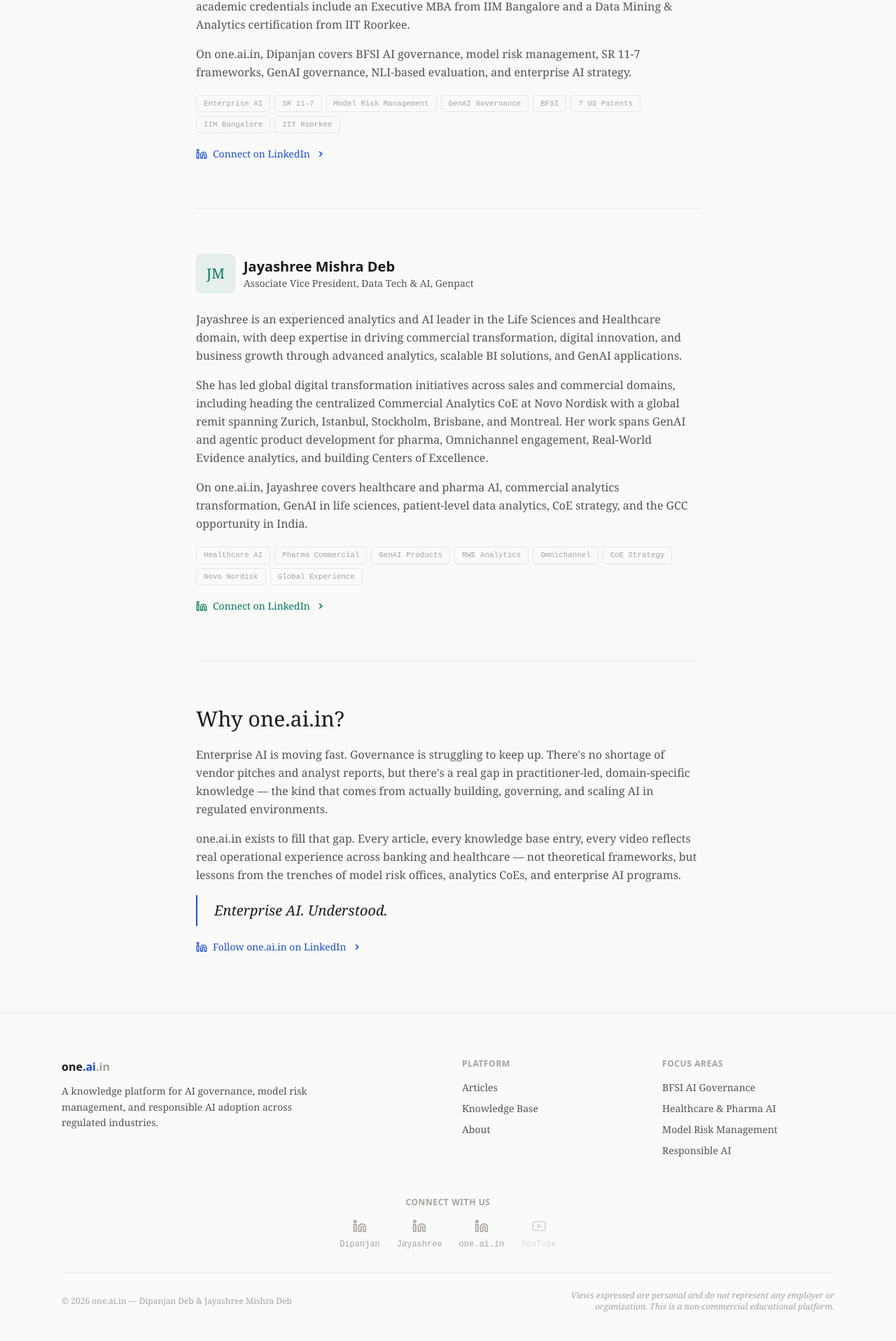
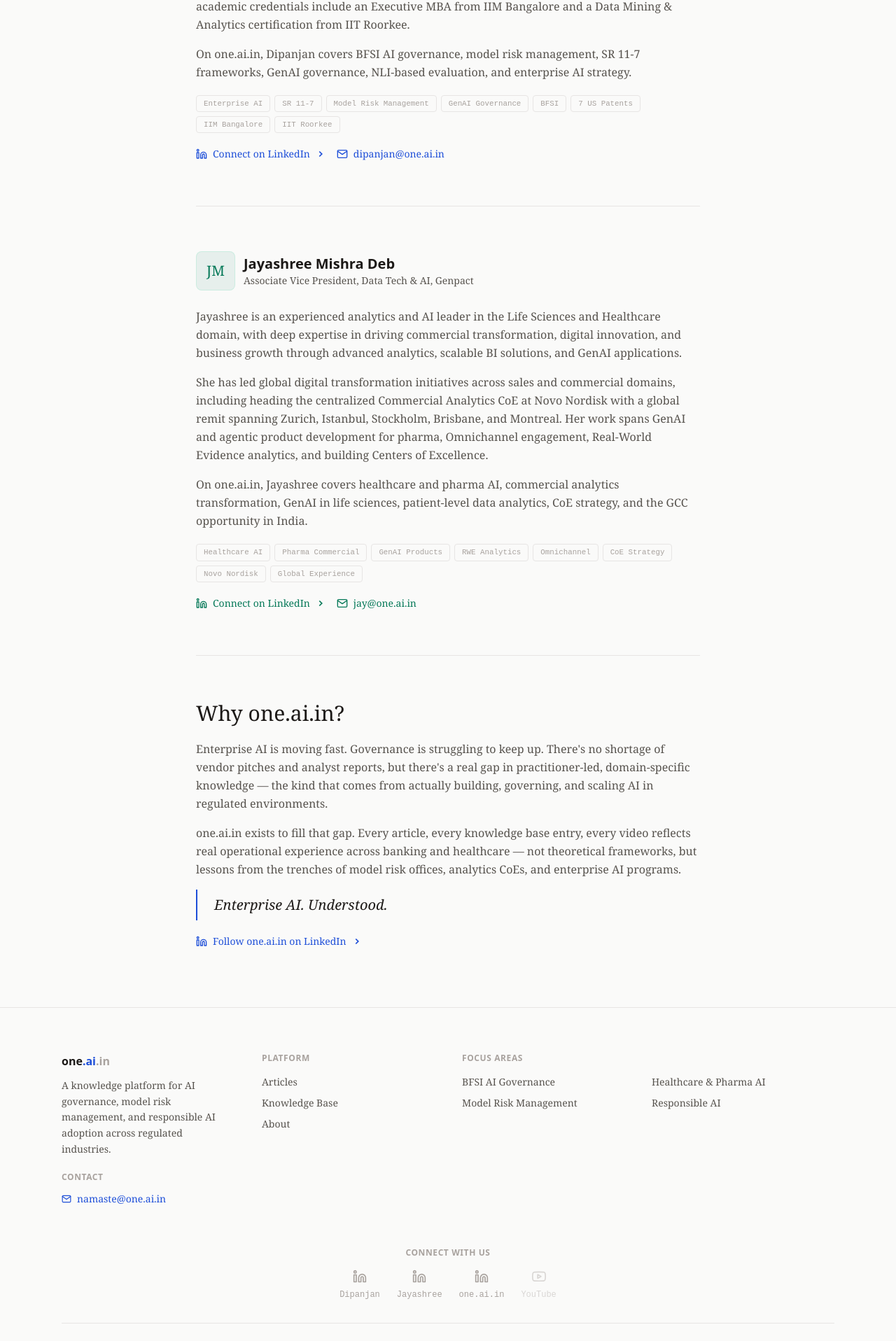
Before and after one commit to daretoshare/oneaiin, a Next.js app: page /about in a window 1280 px wide. Shown: the part 887-2803 px from the top of the page at 70% size. Built offline with nearby package versions, Linux system fonts and the light colour scheme.

Commit message:
Beehiiv and email integration

```diff
--- a/app/about/page.tsx
+++ b/app/about/page.tsx
@@ -67,11 +67,12 @@
             ))}
           </div>
 
+          <div className="flex flex-wrap gap-4 mt-5">
             <a
               href="https://www.linkedin.com/in/deb-dipanjan/"
               target="_blank"
               rel="noopener noreferrer"
-            className="inline-flex items-center gap-2 mt-5 text-sm transition-opacity hover:opacity-70"
+              className="inline-flex items-center gap-2 text-sm transition-opacity hover:opacity-70"
               style={{ color: 'var(--accent)' }}
             >
               <svg width="16" height="16" viewBox="0 0 24 24" fill="none" stroke="currentColor" strokeWidth="2" strokeLinecap="round" strokeLinejoin="round">
@@ -84,6 +85,18 @@
                 <path d="M6 4l4 4-4 4" />
               </svg>
             </a>
+            <a
+              href="mailto:dipanjan@one.ai.in"
+              className="inline-flex items-center gap-2 text-sm transition-opacity hover:opacity-70"
+              style={{ color: 'var(--accent)' }}
+            >
+              <svg width="16" height="16" viewBox="0 0 24 24" fill="none" stroke="currentColor" strokeWidth="2" strokeLinecap="round" strokeLinejoin="round">
+                <path d="M4 4h16c1.1 0 2 .9 2 2v12c0 1.1-.9 2-2 2H4c-1.1 0-2-.9-2-2V6c0-1.1.9-2 2-2z" />
+                <polyline points="22,6 12,13 2,6" />
+              </svg>
+              <span>dipanjan@one.ai.in</span>
+            </a>
+          </div>
         </div>
 
         <div className="divider mb-16" />
@@ -128,11 +141,12 @@
             ))}
           </div>
 
+          <div className="flex flex-wrap gap-4 mt-5">
             <a
               href="https://www.linkedin.com/in/mishra-jayashree/"
               target="_blank"
               rel="noopener noreferrer"
-            className="inline-flex items-center gap-2 mt-5 text-sm transition-opacity hover:opacity-70"
+              className="inline-flex items-center gap-2 text-sm transition-opacity hover:opacity-70"
               style={{ color: 'var(--signal)' }}
             >
               <svg width="16" height="16" viewBox="0 0 24 24" fill="none" stroke="currentColor" strokeWidth="2" strokeLinecap="round" strokeLinejoin="round">
@@ -145,6 +159,18 @@
                 <path d="M6 4l4 4-4 4" />
               </svg>
             </a>
+            <a
+              href="mailto:jay@one.ai.in"
+              className="inline-flex items-center gap-2 text-sm transition-opacity hover:opacity-70"
+              style={{ color: 'var(--signal)' }}
+            >
+              <svg width="16" height="16" viewBox="0 0 24 24" fill="none" stroke="currentColor" strokeWidth="2" strokeLinecap="round" strokeLinejoin="round">
+                <path d="M4 4h16c1.1 0 2 .9 2 2v12c0 1.1-.9 2-2 2H4c-1.1 0-2-.9-2-2V6c0-1.1.9-2 2-2z" />
+                <polyline points="22,6 12,13 2,6" />
+              </svg>
+              <span>jay@one.ai.in</span>
+            </a>
+          </div>
         </div>
 
         <div className="divider mb-16" />
--- a/app/components/Footer.tsx
+++ b/app/components/Footer.tsx
@@ -5,17 +5,33 @@
     <footer style={{ borderTop: '1px solid var(--divider)' }}>
       <div className="max-w-6xl mx-auto px-6 py-16">
         <div className="grid grid-cols-1 md:grid-cols-4 gap-10">
-          <div className="md:col-span-2">
+          <div className="md:col-span-1">
             <Link href="/" className="inline-block mb-3">
               <span className="font-heading font-bold text-base" style={{ color: 'var(--text-primary)' }}>
                 one<span style={{ color: 'var(--accent)' }}>.ai</span>
                 <span style={{ color: 'var(--text-muted)' }}>.in</span>
               </span>
             </Link>
-            <p className="text-sm leading-relaxed max-w-sm" style={{ color: 'var(--text-secondary)' }}>
+            <p className="text-sm leading-relaxed max-w-sm mb-5" style={{ color: 'var(--text-secondary)' }}>
               A knowledge platform for AI governance, model risk management,
               and responsible AI adoption across regulated industries.
             </p>
+            <div>
+              <h4 className="font-heading font-semibold text-xs uppercase tracking-wider mb-3" style={{ color: 'var(--text-muted)' }}>
+                Contact
+              </h4>
+              <a
+                href="mailto:namaste@one.ai.in"
+                className="inline-flex items-center gap-2 text-sm transition-opacity hover:opacity-70"
+                style={{ color: 'var(--accent)' }}
+              >
+                <svg width="14" height="14" viewBox="0 0 24 24" fill="none" stroke="currentColor" strokeWidth="2" strokeLinecap="round" strokeLinejoin="round">
+                  <path d="M4 4h16c1.1 0 2 .9 2 2v12c0 1.1-.9 2-2 2H4c-1.1 0-2-.9-2-2V6c0-1.1.9-2 2-2z" />
+                  <polyline points="22,6 12,13 2,6" />
+                </svg>
+                <span>namaste@one.ai.in</span>
+              </a>
+            </div>
           </div>
 
           <div>
@@ -35,11 +51,11 @@
             </div>
           </div>
 
-          <div>
+          <div className="md:col-span-2">
             <h4 className="font-heading font-semibold text-xs uppercase tracking-wider mb-4" style={{ color: 'var(--text-muted)' }}>
               Focus Areas
             </h4>
-            <div className="space-y-2.5 text-sm" style={{ color: 'var(--text-secondary)' }}>
+            <div className="grid grid-cols-2 gap-2.5 text-sm" style={{ color: 'var(--text-secondary)' }}>
               <p>BFSI AI Governance</p>
               <p>Healthcare &amp; Pharma AI</p>
               <p>Model Risk Management</p>
--- a/app/components/Navigation.tsx
+++ b/app/components/Navigation.tsx
@@ -78,8 +78,8 @@
             </button>
 
             {/* Subscribe CTA */}
-            <a
-              href="#newsletter"
+            <Link
+              href="/#newsletter"
               className="hidden md:inline-flex px-4 py-1.5 font-heading text-sm font-semibold rounded-md transition-colors"
               style={{
                 color: 'var(--accent)',
@@ -88,7 +88,7 @@
               }}
             >
               Subscribe
-            </a>
+            </Link>
 
             {/* Mobile toggle */}
             <button
--- a/app/globals.css
+++ b/app/globals.css
@@ -220,6 +220,15 @@
     margin: 2.5rem 0;
   }
   .prose-article em { color: var(--text-secondary); }
+
+  /* ─── beehiiv Newsletter Embed ─── */
+  .beehiiv-embed-container {
+    width: 100%;
+  }
+
+  .beehiiv-embed-container iframe {
+    border-radius: 8px !important;
+  }
 }
 
 /* ─── Scrollbar ─── */
--- a/app/page.tsx
+++ b/app/page.tsx
@@ -1,4 +1,5 @@
 import Link from 'next/link';
+import Script from 'next/script';
 
 function Stat({ value, label }: { value: string; label: string }) {
   return (
@@ -47,6 +48,7 @@
   name,
   title,
   org,
+  email,
   credentials,
   domains,
   color,
@@ -55,6 +57,7 @@
   name: string;
   title: string;
   org: string;
+  email: string;
   credentials: string[];
   domains: string[];
   color: 'accent' | 'signal';
@@ -74,6 +77,17 @@
           <p className="font-heading font-semibold text-base" style={{ color: 'var(--text-primary)' }}>{name}</p>
           <p className="text-sm" style={{ color: 'var(--text-secondary)' }}>{title}</p>
           <p className="text-xs" style={{ color: 'var(--text-muted)' }}>{org}</p>
+          <a
+            href={`mailto:${email}`}
+            className="text-xs inline-flex items-center gap-1 mt-1 transition-opacity hover:opacity-70"
+            style={{ color: dotColor }}
+          >
+            <svg width="12" height="12" viewBox="0 0 24 24" fill="none" stroke="currentColor" strokeWidth="2" strokeLinecap="round" strokeLinejoin="round">
+              <path d="M4 4h16c1.1 0 2 .9 2 2v12c0 1.1-.9 2-2 2H4c-1.1 0-2-.9-2-2V6c0-1.1.9-2 2-2z" />
+              <polyline points="22,6 12,13 2,6" />
+            </svg>
+            {email}
+          </a>
         </div>
       </div>
 
@@ -202,6 +216,7 @@
               name="Dipanjan Deb"
               title="Associate Partner, KDN-AI"
               org="KPMG"
+              email="dipanjan@one.ai.in"
               color="accent"
               credentials={[
                 'Executive MBA — IIM Bangalore',
@@ -217,6 +232,7 @@
               name="Jayashree Mishra Deb"
               title="Associate Vice President, Data Tech & AI, Genpact"
               org="Genpact"
+              email="jay@one.ai.in"
               color="signal"
               credentials={[
                 'MBA Finance — ICFAI University',
@@ -280,20 +296,33 @@
           </p>
 
           <div className="card">
-            <div className="flex flex-col sm:flex-row gap-3 max-w-sm mx-auto">
-              <input
-                type="email"
-                placeholder="your@email.com"
-                className="flex-1 px-4 py-3 rounded-lg text-sm font-body outline-none transition-colors"
+            {/* beehiiv Newsletter Embed */}
+            <Script
+              src="https://subscribe-forms.beehiiv.com/embed.js"
+              strategy="lazyOnload"
+            />
+            <div
+              className="beehiiv-embed-container"
+              style={{ maxWidth: '468px', margin: '0 auto' }}
+            >
+              <iframe
+                src="https://subscribe-forms.beehiiv.com/5d1b91ba-03da-4eee-94ed-71e191556be4"
+                className="beehiiv-embed"
+                data-test-id="beehiiv-embed"
+                frameBorder="0"
+                scrolling="no"
                 style={{
-                  background: 'var(--bg-sunken)',
-                  border: '1px solid var(--border)',
-                  color: 'var(--text-primary)',
+                  width: '468px',
+                  maxWidth: '100%',
+                  height: '106px',
+                  margin: '0',
+                  borderRadius: '8px',
+                  backgroundColor: 'transparent',
+                  border: 'none',
                 }}
               />
-              <button className="btn-primary whitespace-nowrap">Subscribe</button>
             </div>
-            <p className="mt-3 text-xs" style={{ color: 'var(--text-muted)' }}>
+            <p className="mt-3 text-xs text-center" style={{ color: 'var(--text-muted)' }}>
               Free. Monthly. Unsubscribe anytime.
             </p>
           </div>
```
Lines whose indentation alone changed are shown as unchanged.
